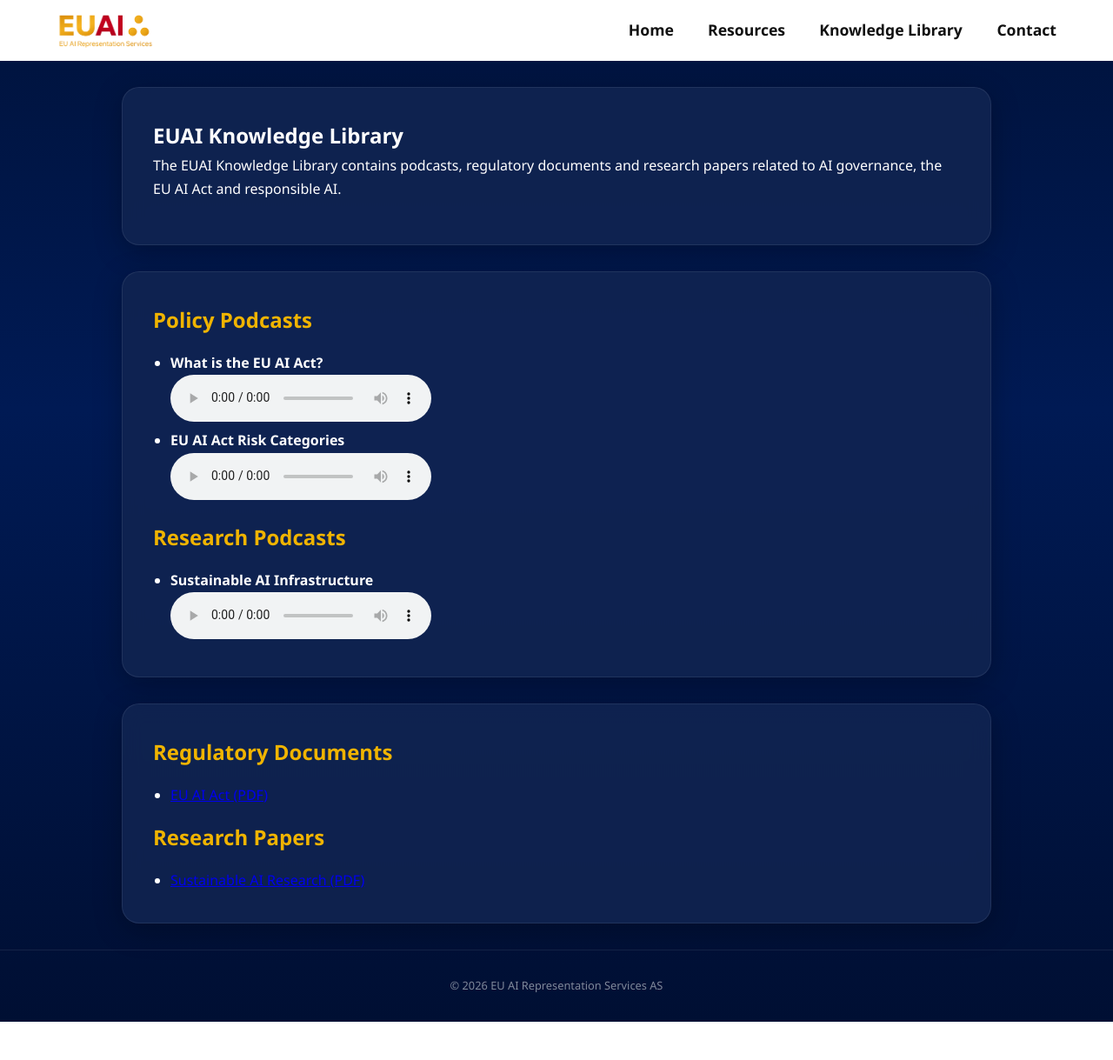
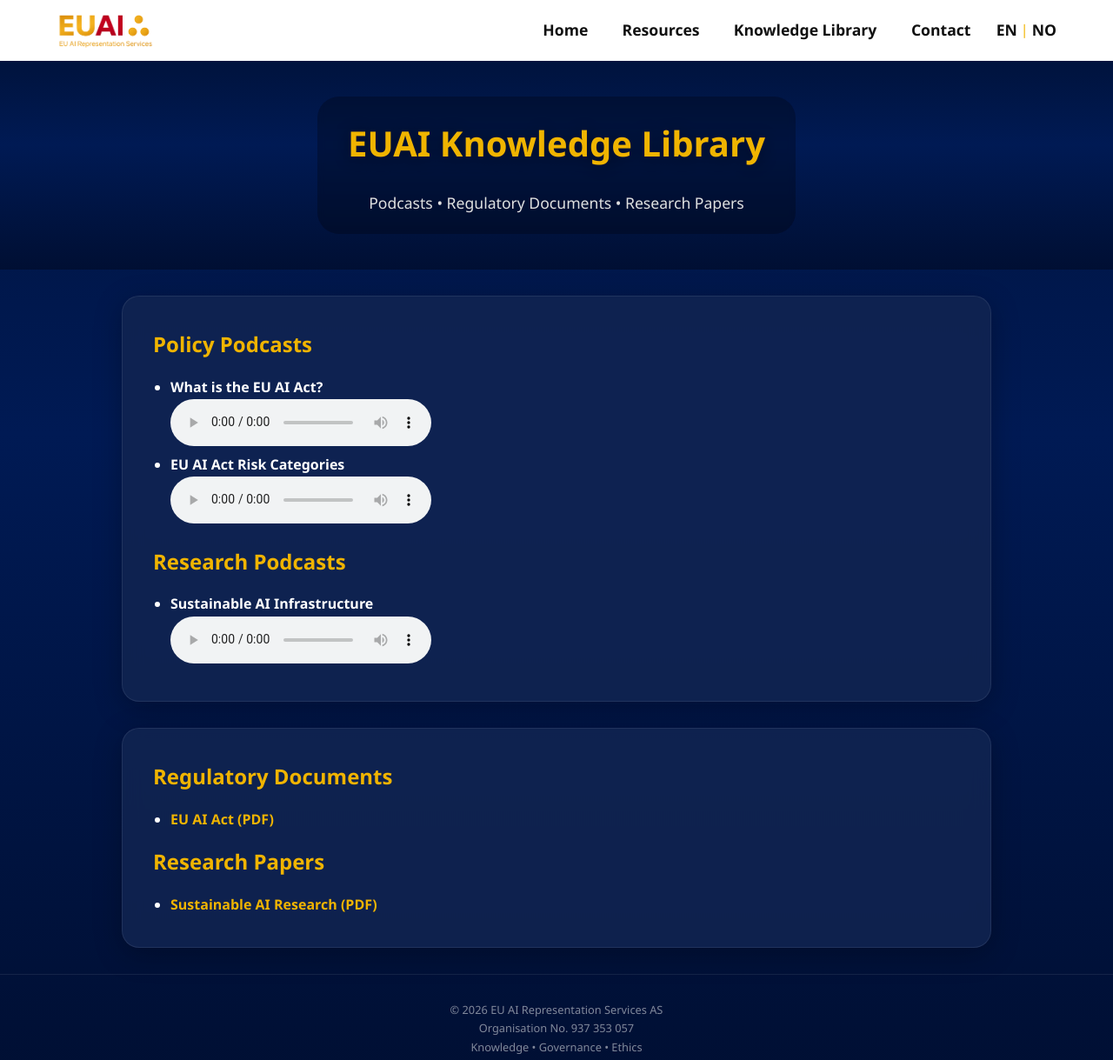
Before and after one commit to Waraan5/data1200-euai-website, a plain HTML site: page knowledge-library.html in a window 1280 px wide. Shown: the whole page at 87% size. Before the commit the page ends 1175 px from the top, so only its background shows below. Drawn offline with Linux system fonts and the light colour scheme.

```diff
--- a/knowledge-library.html
+++ b/knowledge-library.html
@@ -3,12 +3,13 @@
 
 <head>
     <meta charset="UTF-8">
-    <meta name="viewport"
-          content="width=device-width, initial-scale=1.0">
-
+    <meta name="viewport" content="width=device-width, initial-scale=1.0">
     <title>EUAI Knowledge Library</title>
 
     <link rel="stylesheet" href="style.css">
+    <link rel="icon"
+        type="image/png"
+        href="images/favicon.png">
 </head>
 
 <body>
@@ -25,28 +26,43 @@
             </div>
 
             <div class="menu">
+
                 <a href="index.html">Home</a>
+
                 <a href="resources.html">Resources</a>
+
                 <a href="knowledge-library.html">
                     Knowledge Library
                 </a>
+
                 <a href="contact.html">Contact</a>
+
+                <span class="language-switch">
+                 <a href="index.html">EN</a>
+                 <span class="separator">|</span>
+                 <a href="index-no.html">NO</a>
+                </span>
+
             </div>
 
         </div>
     </nav>
 
-<section class="content">
+<header class="hero resources-hero">
+
+    <div id="particles"></div>
+
+    <div class="hero-content">
 
         <h1>EUAI Knowledge Library</h1>
 
-    <p>
-        The EUAI Knowledge Library contains podcasts,
-        regulatory documents and research papers related
-        to AI governance, the EU AI Act and responsible AI.
+        <p class="subtitle">
+            Podcasts • Regulatory Documents • Research Papers
         </p>
 
-</section>
+    </div>
+
+</header>
 
 <section class="content">
 
@@ -127,6 +143,8 @@
 
     <footer>
         <p>© 2026 EU AI Representation Services AS</p>
+        <p>Organisation No. 937 353 057</p>
+        <p>Knowledge • Governance • Ethics</p>
     </footer>
 
 </body>
--- a/style.css
+++ b/style.css
@@ -481,3 +481,24 @@ blockquote {
 .cards .card {
     height: 100%;
 }
+
+.content h1 {
+
+    color: #f0b400;
+
+    margin-bottom: 20px;
+
+    text-align: center;
+}
+.content a {
+
+    color: #f0b400;
+
+    font-weight: 600;
+
+    text-decoration: none;
+}
+.content a:hover {
+
+    text-decoration: underline;
+}
```
Also changed, not shown: 6 other files. Lines whose indentation alone changed are shown as unchanged.
